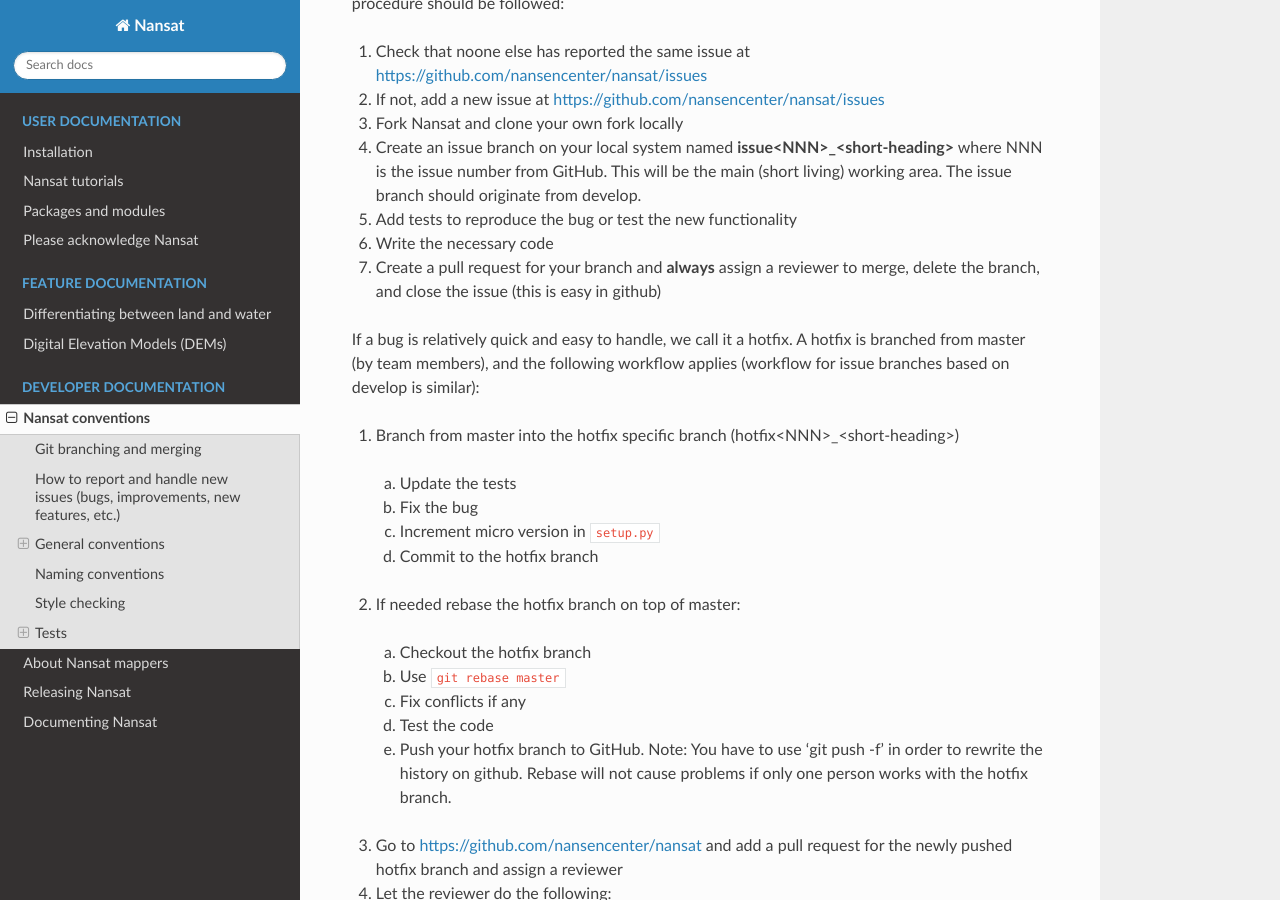
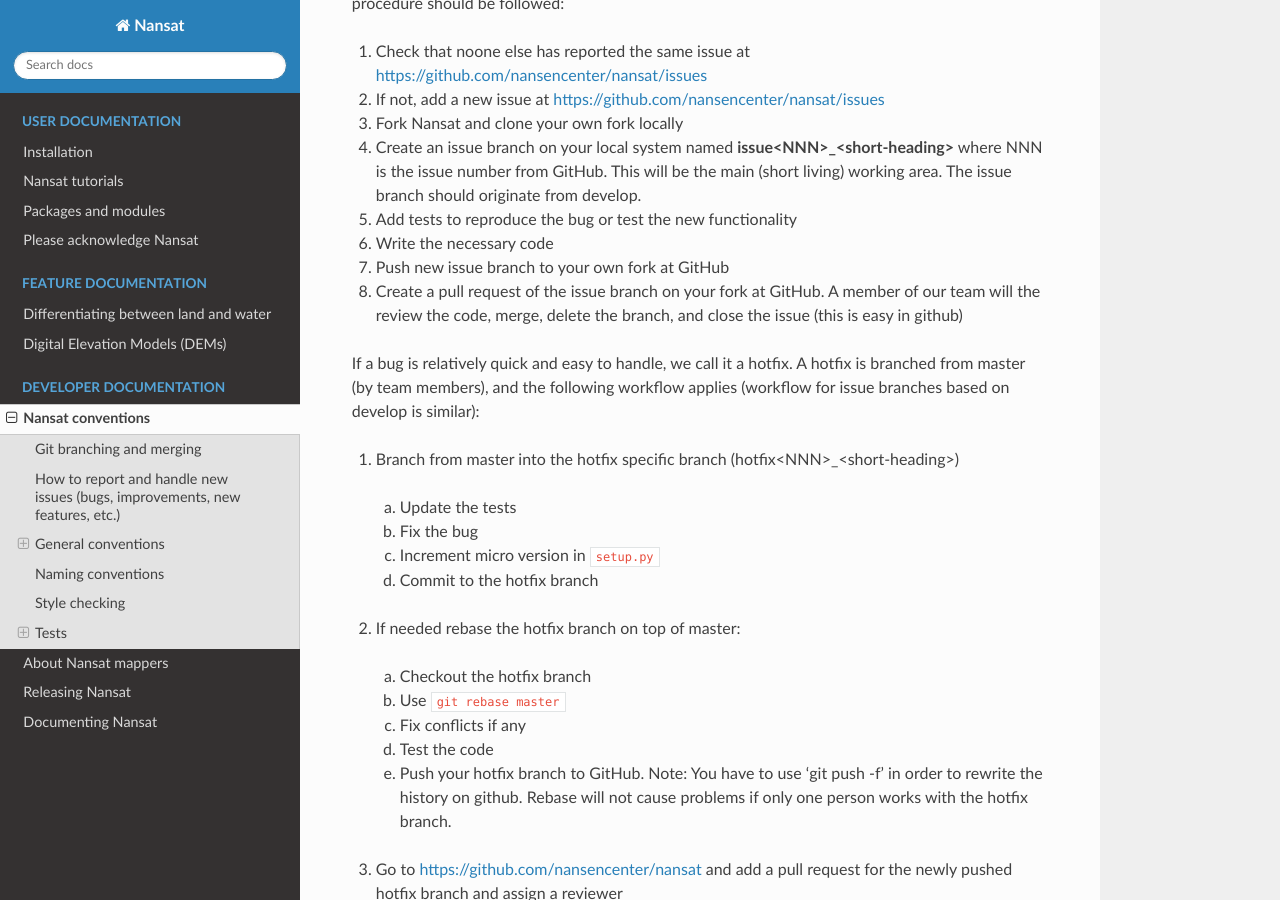
Before and after one commit to nansencenter/nansat, a Sphinx documentation site: the page built from docs/source/conventions.rst, in a window 1280 px wide and 900 px high, scrolled down 845 px. Built offline with Sphinx 7.4.7 and the Read the Docs theme 2.0.0, drawn with Linux system fonts in a browser that asks for light colours.

Commit message:
#329: more info on handling forks

```diff
--- a/docs/source/conventions.rst
+++ b/docs/source/conventions.rst
@@ -31,7 +31,8 @@
 4. Create an issue branch on your local system named **issue<NNN>_<short-heading>** where NNN is the issue number from GitHub. This will be the main (short living) working area. The issue branch should originate from develop.
 5. Add tests to reproduce the bug or test the new functionality
 6. Write the necessary code
-7. Create a pull request for your branch and **always** assign a reviewer to merge, delete the branch, and close the issue (this is easy in github)
+7. Push new issue branch to your own fork at GitHub
+8. Create a pull request of the issue branch on your fork at GitHub. A member of our team will the review the code, merge, delete the branch, and close the issue (this is easy in github)
 
 If a bug is relatively quick and easy to handle, we call it a hotfix. A hotfix is branched from master (by team members), and the following workflow applies
 (workflow for issue branches based on develop is similar):
```
